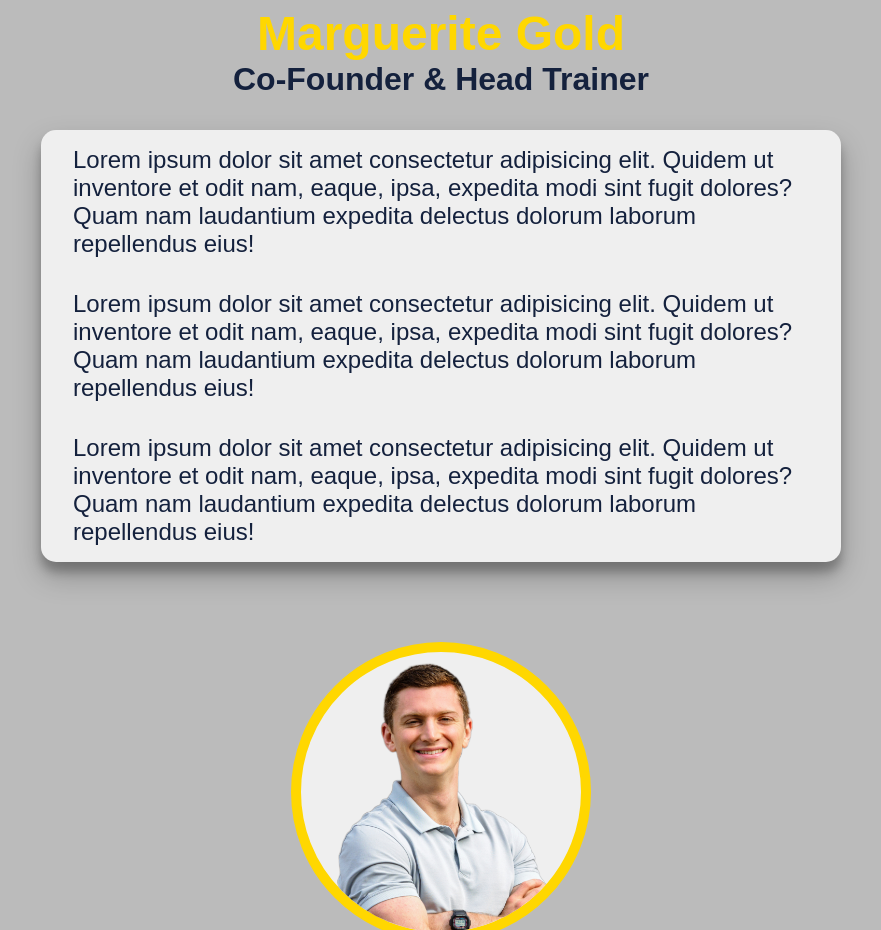
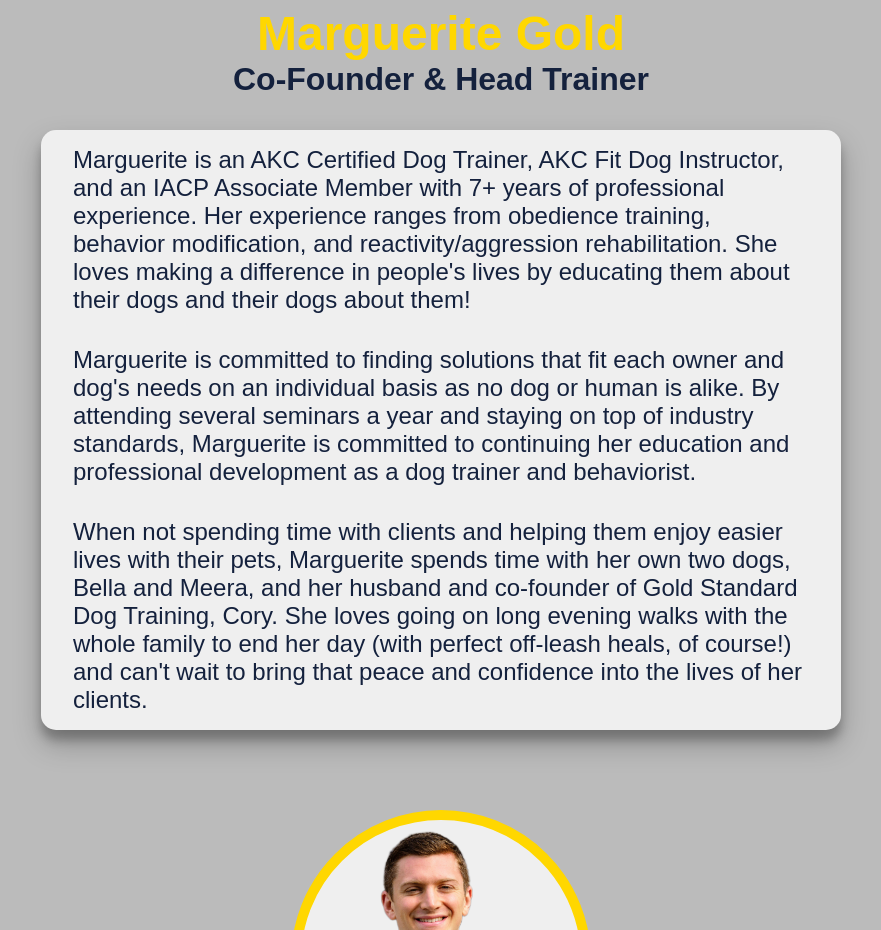
Before and after one commit to corumgold/Gold-Standard, a React (Create React App) app: page / in a window 1280 px wide. Shown: the part 1360-2290 px from the top of the page, without its empty margins (199-1080 px from the left). Built offline with nearby package versions, Linux system fonts and the light colour scheme; a web font is replaced by a local one.

Commit message:
Update marguerite bio

```diff
--- a/src/components/AboutMe.js
+++ b/src/components/AboutMe.js
@@ -15,22 +15,28 @@
         </div>
         <div id="about-me-block">
           <div className="about-me-entry">
-            Lorem ipsum dolor sit amet consectetur adipisicing elit. Quidem ut
-            inventore et odit nam, eaque, ipsa, expedita modi sint fugit
-            dolores? Quam nam laudantium expedita delectus dolorum laborum
-            repellendus eius!
+            Marguerite is an AKC Certified Dog Trainer, AKC Fit Dog Instructor,
+            and an IACP Associate Member with 7+ years of professional
+            experience. Her experience ranges from obedience training, behavior
+            modification, and reactivity/aggression rehabilitation. She loves
+            making a difference in people's lives by educating them about their
+            dogs and their dogs about them!
           </div>
           <div className="about-me-entry">
-            Lorem ipsum dolor sit amet consectetur adipisicing elit. Quidem ut
-            inventore et odit nam, eaque, ipsa, expedita modi sint fugit
-            dolores? Quam nam laudantium expedita delectus dolorum laborum
-            repellendus eius!
+            Marguerite is committed to finding solutions that fit each owner and
+            dog's needs on an individual basis as no dog or human is alike. By
+            attending several seminars a year and staying on top of industry
+            standards, Marguerite is committed to continuing her education and
+            professional development as a dog trainer and behaviorist.
           </div>
           <div className="about-me-entry">
-            Lorem ipsum dolor sit amet consectetur adipisicing elit. Quidem ut
-            inventore et odit nam, eaque, ipsa, expedita modi sint fugit
-            dolores? Quam nam laudantium expedita delectus dolorum laborum
-            repellendus eius!
+            When not spending time with clients and helping them enjoy easier
+            lives with their pets, Marguerite spends time with her own two dogs,
+            Bella and Meera, and her husband and co-founder of Gold Standard Dog
+            Training, Cory. She loves going on long evening walks with the whole
+            family to end her day (with perfect off-leash heals, of course!) and
+            can't wait to bring that peace and confidence into the lives of her
+            clients.
           </div>
         </div>
         <div className="profile-picture">
@@ -47,7 +53,8 @@
             born. He learned the value of high quality dog training (and high
             quality follow-ups!) when he sent his German Shepherd, Bella, away
             to be trained. Because the trainer provided little to up follow-up
-            time, Bella soon reverted back to her pre-training self. How Frustrating!
+            time, Bella soon reverted back to her pre-training self. How
+            Frustrating!
           </div>
           <div className="about-me-entry">
             After Cory met Marguerite, she soon saw to it that Bella was
```
